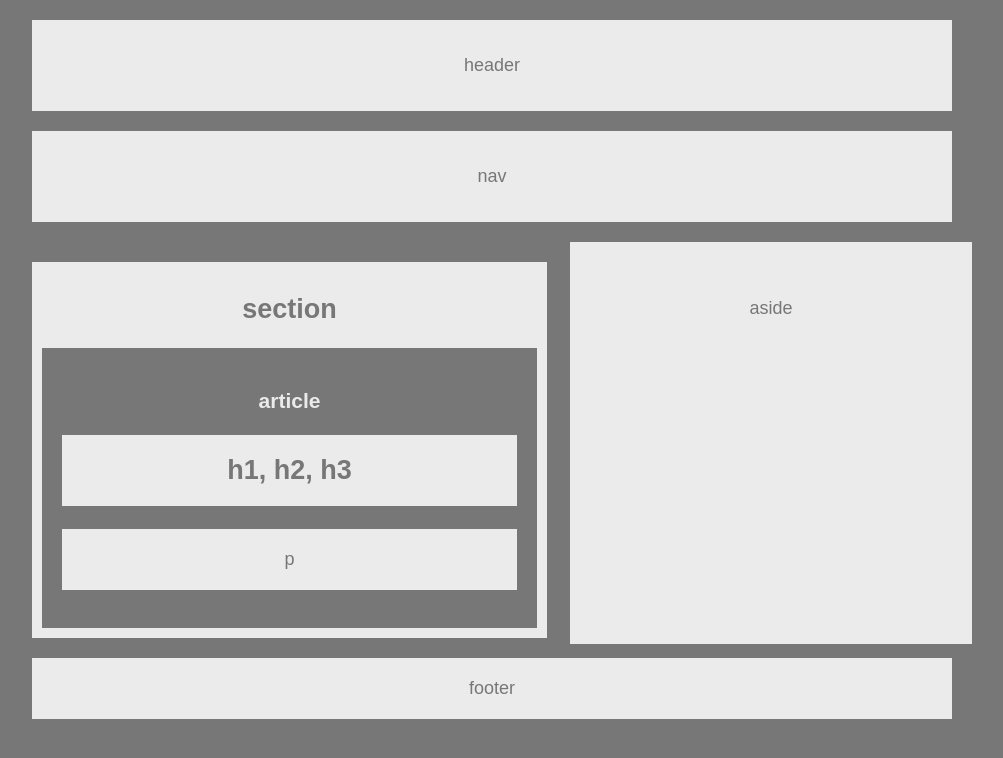
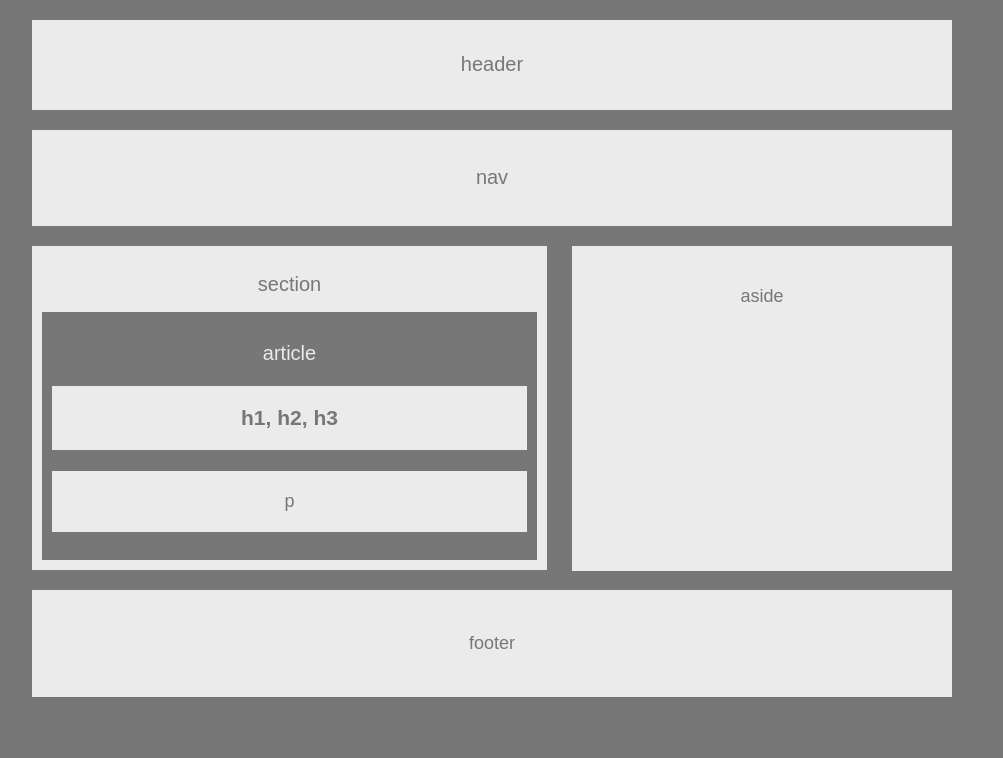
Before and after one commit to jn394/HW-Wireframe, a plain HTML site: page index.html in a window 1280 px wide. Shown: the whole page, without its empty margins (148-1151 px from the left). Drawn offline with Linux system fonts and the light colour scheme.

Commit message:
Updated code for CSS and restructured HTML

```diff
--- a/index.html
+++ b/index.html
@@ -5,18 +5,16 @@
     </head>
     <body>
         <header>
-            header
+            <h1>header</h1>
         </header>
         <nav>
-            nav
+            <h2>nav</h2>
         </nav>
         <section>
-            <h1>
-                section
-            </h1>
+            <h2>section</h2>
             <article>
                 <h1 id="article_header">article</h1>
-                <h2>h1, h2, h3</h2>
+                <h3>h1, h2, h3</h3>
                 <p>p</p>
             </article>
         </section>
--- a/style.css
+++ b/style.css
@@ -11,30 +11,25 @@ body {
     margin: auto;
 }
 
-header {
+header, nav {
     background: #ebebeb;
-    padding: 35px;
     text-align: center;
     width: auto;
-}
-
-nav {
-    background: #ebebeb;
-    text-align: center;
-    padding: 35px;
-    width: auto;
+    padding: 20px;
 }
 
 article {
     color: #ebebeb;
     background: #777;
-    padding: 20px;
+    padding: 10px;
 }
 
-h1 {
+h1, h2 {
     text-align: center;
     color: #777;
     background: #ebebeb;
+    font-size: 20px;
+    font-weight: normal;
 }
 
 #article_header {
@@ -43,7 +38,7 @@ h1 {
     background: #777;
 }
 
-h2 {
+h3 {
     text-align: center;
     color: #777;
     background: #ebebeb;
@@ -62,17 +57,20 @@ section {
     width: 495px;
     background: #ebebeb;
     padding: 10px;
+    margin-top: 0;
 }
 
 aside {
     float: right;
-    width: 400px;
     background: #ebebeb;
-    height: 400px;
-    padding: 1px;
+    width: 380px;
+    height: 325px;
+    margin-right: 20px;
 }
 
 footer {
     clear: both;
     text-align: center;
+    background-color: #ebebeb;
+    padding: 5px;
 }
```
